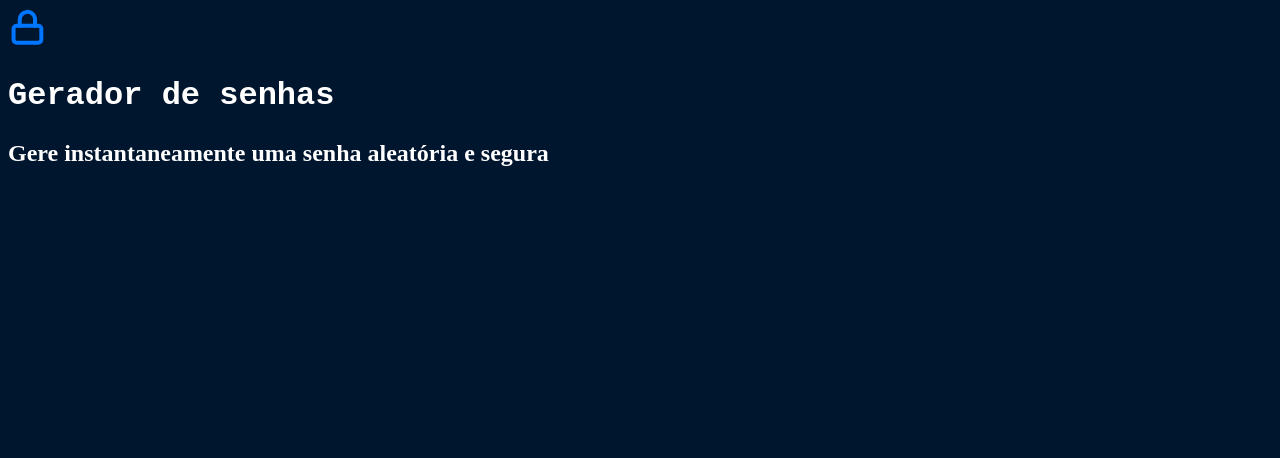
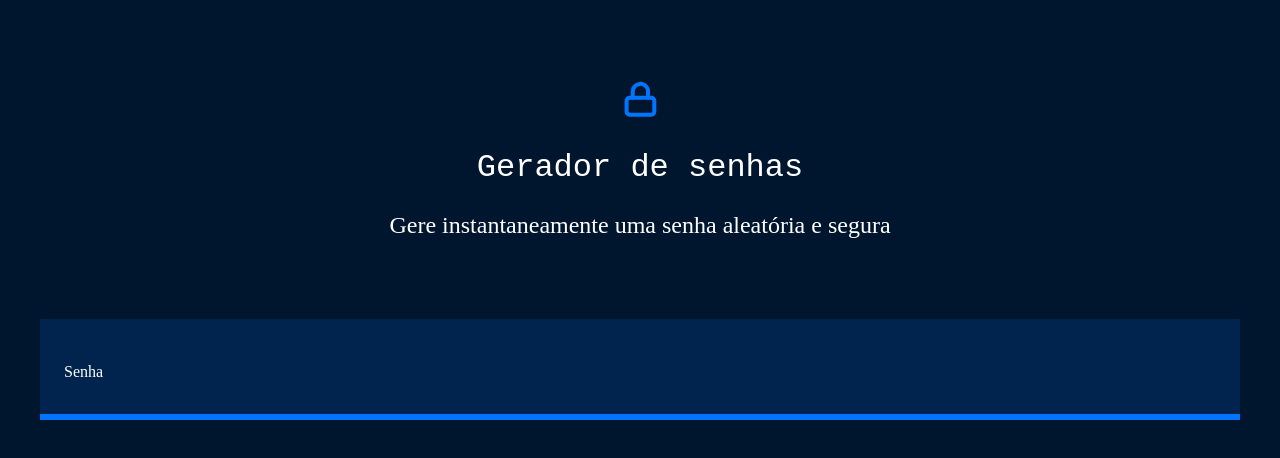
Before and after one commit to JoelProfessor/Seguran-a-Digital---3B, a plain HTML site: page index.html in a window 1280 px wide. Drawn offline with Linux system fonts and the light colour scheme.

Commit message:
Primeira Parte OK

```diff
--- a/index.html
+++ b/index.html
@@ -1,15 +1,27 @@
 <!DOCTYPE html>
 <html lang="en">
+
 <head>
     <meta charset="UTF-8">
     <meta name="viewport" content="width=device-width, initial-scale=1.0">
     <title>Gerador de Senhas</title>
     <link rel="stylesheet" href="style.css">
 </head>
+
 <body>
+    <section class="conteudo">
+        <div class="conteudo-titulo">
+            <img src="cadeado.svg" alt="Cadeado Fechado">
+            <h2 class="titulo-principal">Gerador de senhas</h2>
+            <h3 class="titulo-secundario">Gere instantaneamente uma senha aleatória e segura</h3>
+        </div>
 
-    <img src="cadeado.svg" alt="Cadeado Fechado">
-    <h2 class="titulo-principal">Gerador de senhas</h2>
-    <h3 class="titulo-secundario">Gere instantaneamente uma senha aleatória e segura</h3>
+        <div class="conteudo-senha">
+            <label for="senha">Senha</label>
+            <input name="senha" type="text" id="campo-senha">
+        </div>
+    </section>
+
 </body>
+
 </html>
--- a/style.css
+++ b/style.css
@@ -1,3 +1,6 @@
+*{
+    font-weight: 400
+}
 :root{
     --branco: white;
     --cor-de-fundo: #00162E;
@@ -19,3 +22,32 @@ body{
 .titulo-secundario{
     font-size: 24px;
 }
+.conteudo-titulo{
+    text-align: center;
+    margin-top: 80px;
+}
+.conteudo-senha{
+    background: var(--fundo-senha);
+    padding: 24px;
+    border-bottom: 6px solid var(--borda);
+}
+#campo-senha{
+    background-color: var(--fundo-senha);
+    border: none;
+    color: var(--branco);
+    font-family: var(--roboto-mono);
+    font-size: 40px;
+}
+#campo-senha:focus{
+    outline: none;
+}
+.conteudo{
+    max-width: 1200px;
+    margin: 0 auto;
+}
+.conteudo-senha{
+    margin-top: 80px;
+    background: var(--fundo-senha);
+    padding: 24px;
+    border-bottom: 6px solid var(--borda);
+}
```
